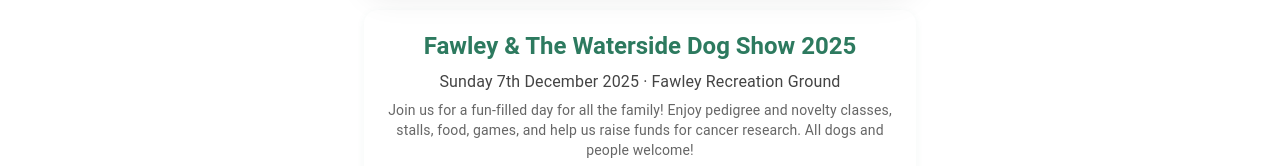
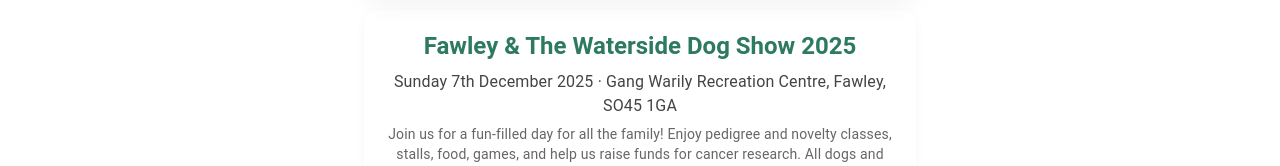
Before and after one commit to eddiemosh/fawley-waterside-dog-show, a React (Create React App) app: page / in a window 1280 px wide. Shown: the part 566-732 px from the top of the page. Built offline with nearby package versions, Linux system fonts and the light colour scheme; no server answers.

Commit message:
updated address

```diff
--- a/src/components/contact-us/contact-us.js
+++ b/src/components/contact-us/contact-us.js
@@ -30,7 +30,7 @@
             <Box sx={{ mb: 2 }}>
                 <Typography variant="body2" sx={{ fontWeight: 500, color: '#2d7a5f' }}>Location:</Typography>
                 <Typography variant="body2" sx={{ color: '#444', fontWeight: 600 }}>
-                    Fawley Recreation Ground, Fawley, Southampton, UK
+                    Gang Warily Recreation Centre, Newlands Road, Fawley, SO45 1GA
                 </Typography>
             </Box>
         </Box>
--- a/src/home/home.js
+++ b/src/home/home.js
@@ -57,7 +57,7 @@
                     Fawley & The Waterside Dog Show 2025
                 </Typography>
                 <Typography variant="body1" style={{color: '#444', marginBottom: 6}}>
-                    Sunday 7th December 2025 · Fawley Recreation Ground
+                    Sunday 7th December 2025 · Gang Warily Recreation Centre, Fawley, SO45 1GA
                 </Typography>
                 <Typography variant="body2" style={{color: '#666'}}>
                     Join us for a fun-filled day for all the family! Enjoy pedigree and novelty classes, stalls, food,
```
